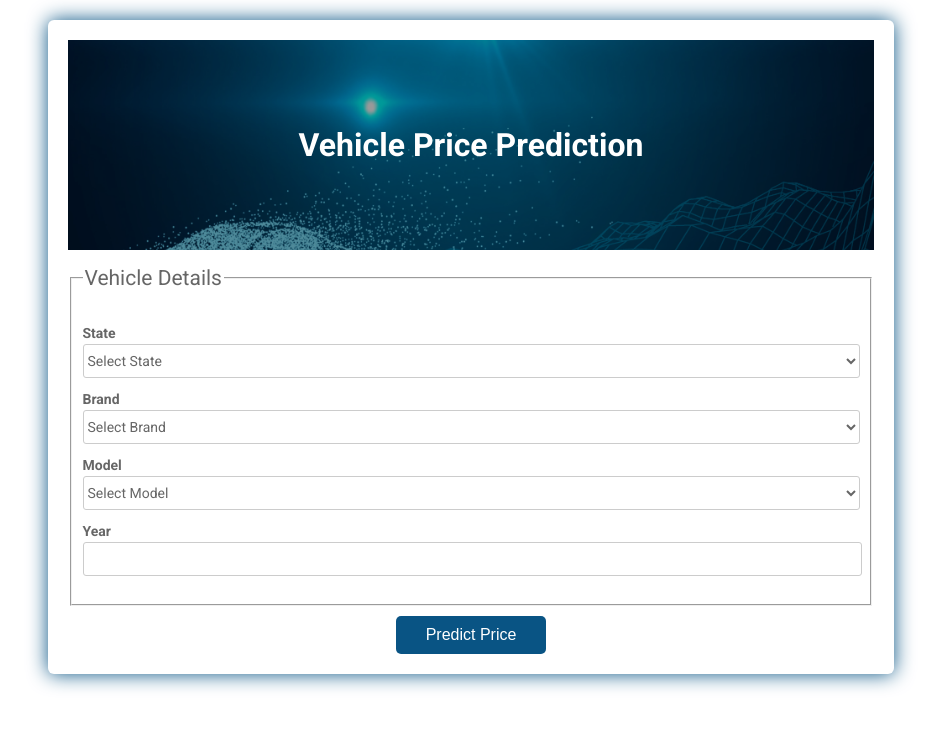
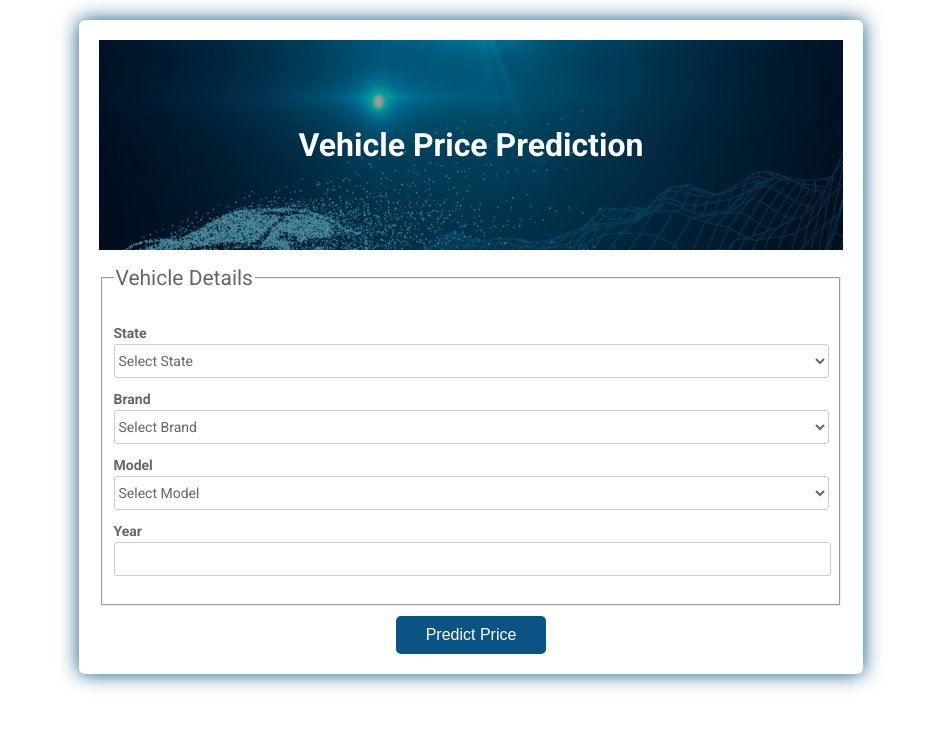
Before and after one commit to KarthickSathya22/Vehicle-Price-Prediction, a Flask app: page / in a window 1280 px wide. Shown: the top 729 px of the page, without its empty margins (169-1110 px from the left). Run offline with Flask 2, Linux system fonts and the light colour scheme; parts of the project's set-up code (start-up, migrations or seed data) failed here and were passed over; some libraries are stand-ins or nearby versions.

Commit message:
Update test.html

```diff
--- a/templates/test.html
+++ b/templates/test.html
@@ -35,7 +35,7 @@
       padding: 20px;
       }
       form {
-      width: 65%;
+      width: 60%;
       padding: 20px;
       border-radius: 6px;
       background: #fff;
```
